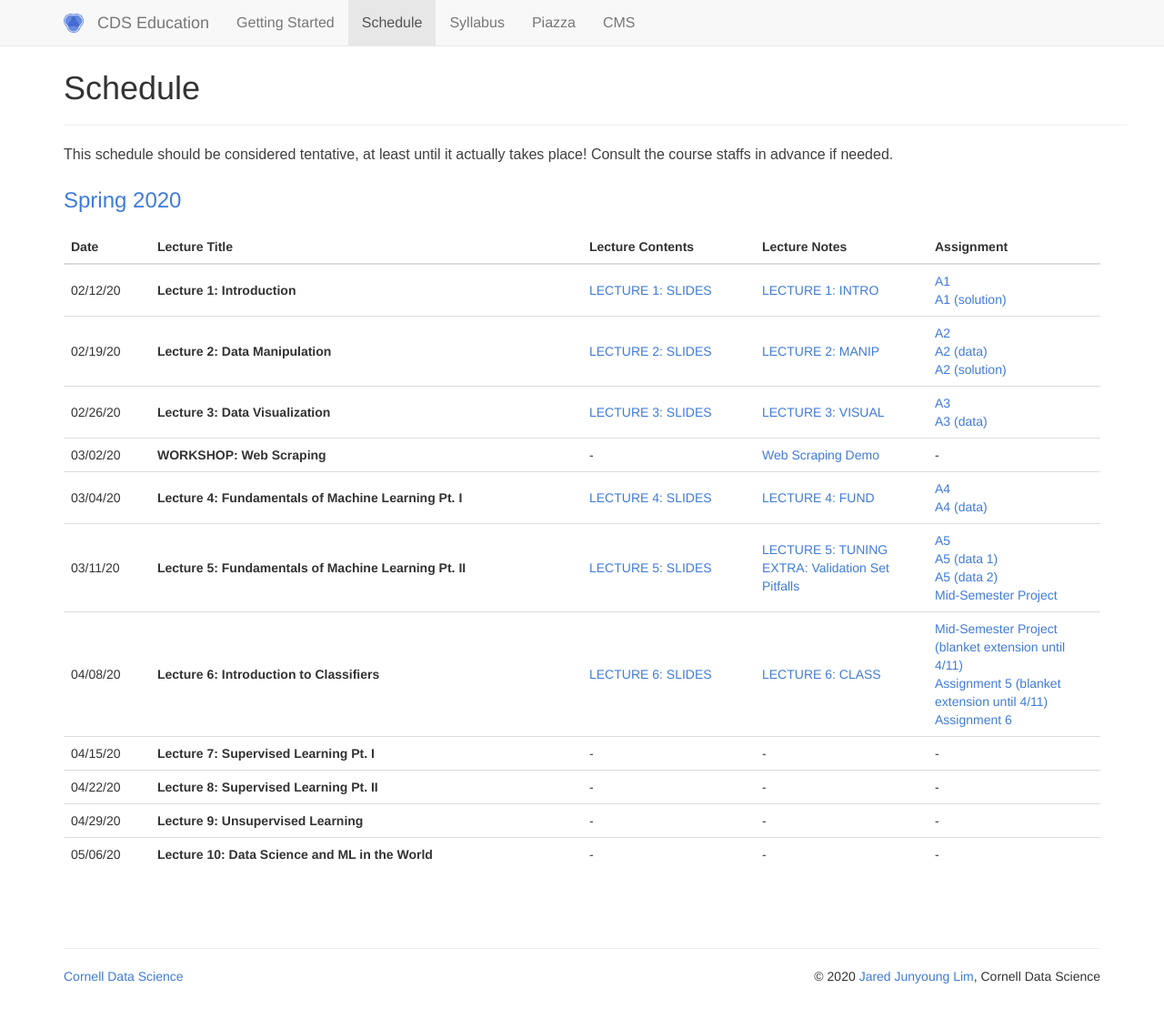
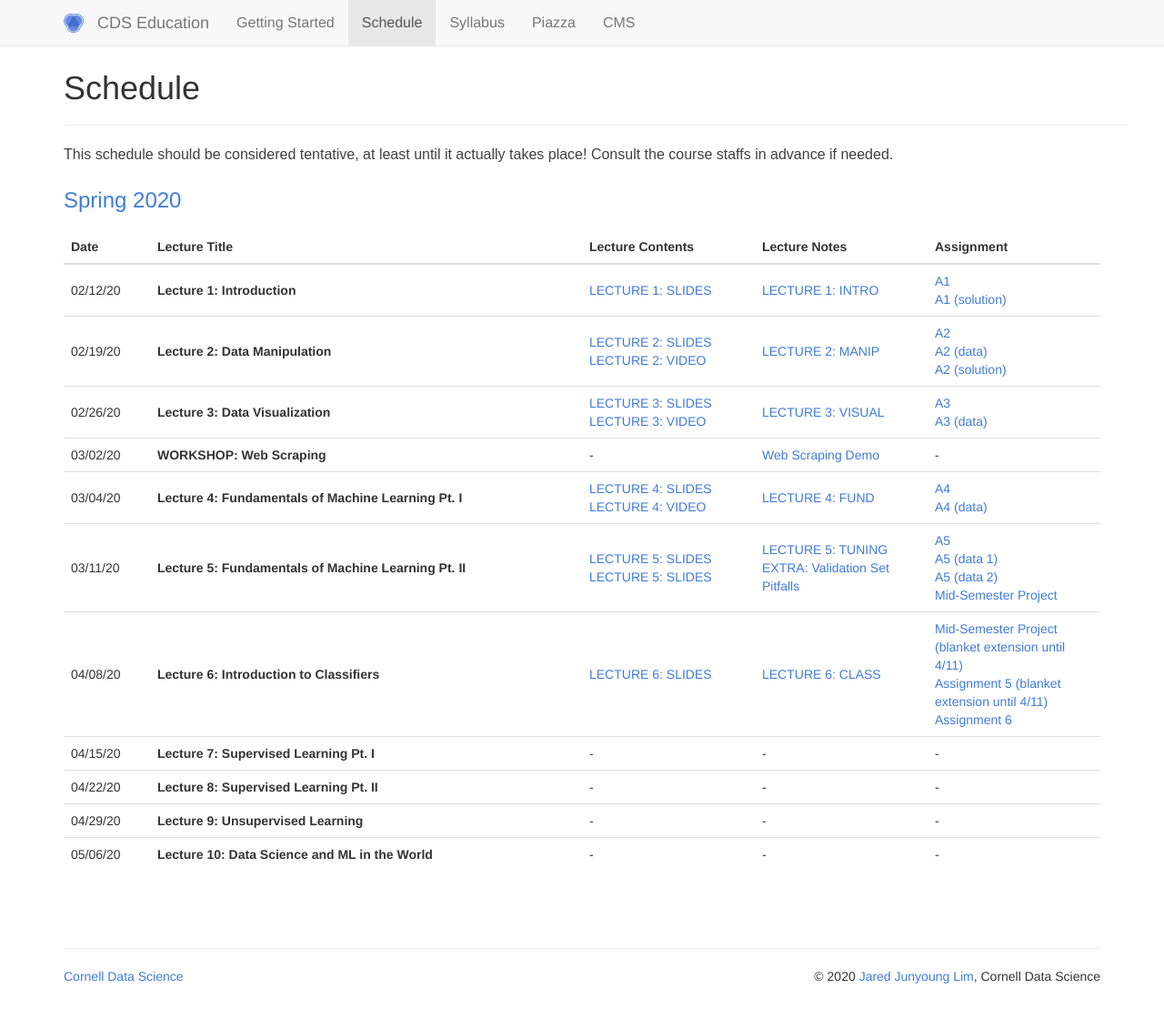
Before and after one commit to CornellDataScience/info1998, a Jekyll site: the page built from schedule.md, in a window 1280 px wide and 1109 px high. Shown: the whole window at 91% size. Built offline with Jekyll 4.4.1, drawn with Linux system fonts in a browser that asks for light colours.

Commit message:
Added video links for lectures 2-5

```diff
--- a/_data/schedules.yml
+++ b/_data/schedules.yml
@@ -28,6 +28,9 @@ lectures:
       -
         title: "LECTURE 2: SLIDES"
         link: "resources/SP20/slides/Lecture_2.pdf"
+      -
+        title: "LECTURE 2: VIDEO"
+        link: "https://cornell.box.com/s/jpu9ksvyw8ejsmgvr96tdndp3hu0k6b5"
     notes:
       -
         title: "LECTURE 2: MANIP"
@@ -50,6 +53,9 @@ lectures:
       -
         title: "LECTURE 3: SLIDES"
         link: "resources/SP20/slides/Lecture_3.pdf"
+      -
+        title: "LECTURE 3: VIDEO"
+        link: "https://cornell.box.com/s/bbozt47j4n4zuypw7bcl36nv6jpe5b1b"
     notes:
       -
         title: "LECTURE 3: VISUAL"
@@ -77,6 +83,9 @@ lectures:
       -
         title: "LECTURE 4: SLIDES"
         link: "resources/SP20/slides/Lecture_4.pdf"
+      -
+        title: "LECTURE 4: VIDEO"
+        link: "https://cornell.box.com/s/cam9wcd23pun6jgaq0pe2tjsdf2z8yuk"
     notes:
       -
         title: "LECTURE 4: FUND"
@@ -96,6 +105,9 @@ lectures:
       -
         title: "LECTURE 5: SLIDES"
         link: "resources/SP20/slides/Lecture_5.pdf"
+      -
+        title: "LECTURE 5: SLIDES"
+        link: "https://cornell.box.com/s/46x8azjwjbj3q0sybl7943kvhc2ooljf"
     notes:
       -
         title: "LECTURE 5: TUNING"
```
